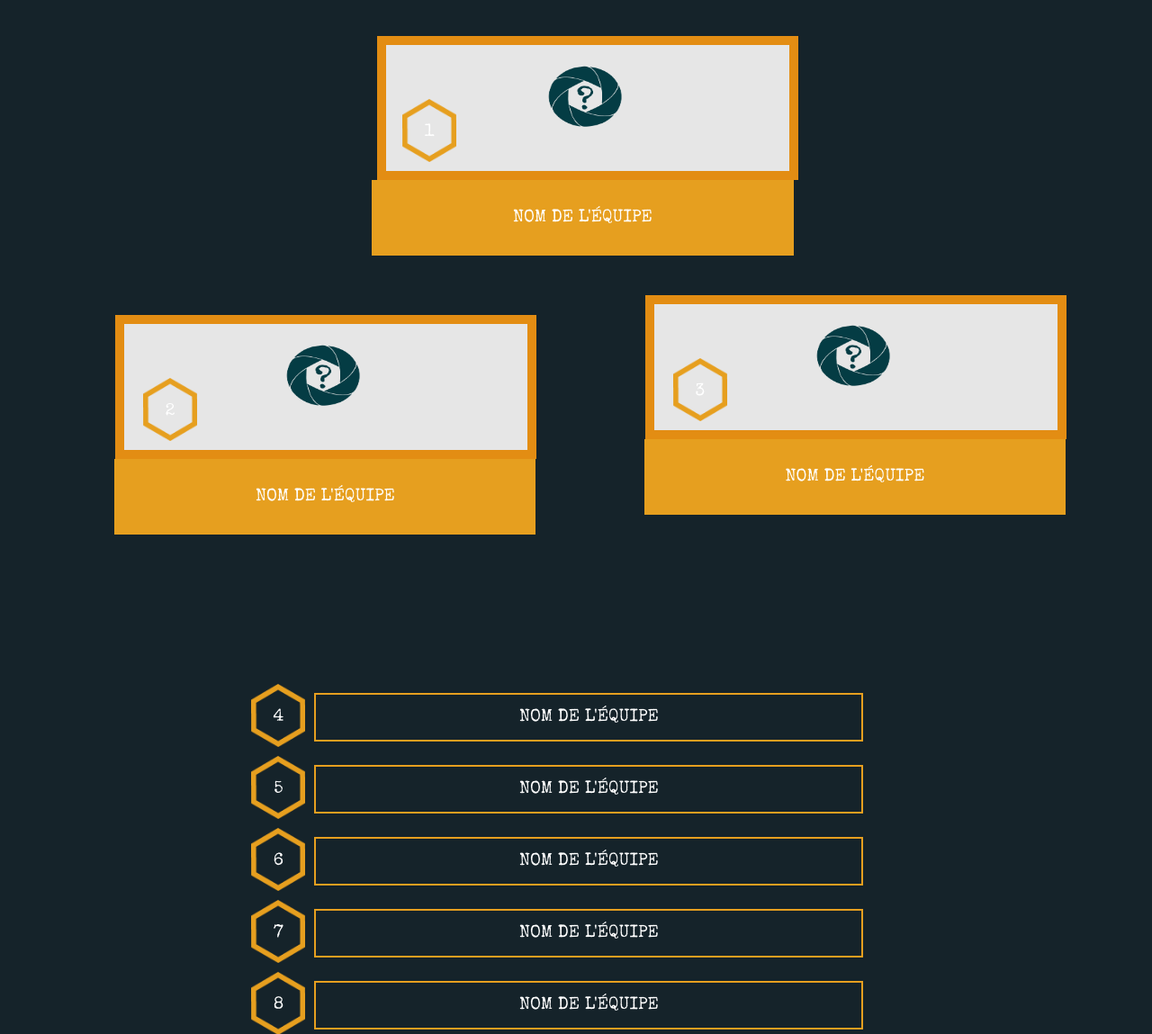
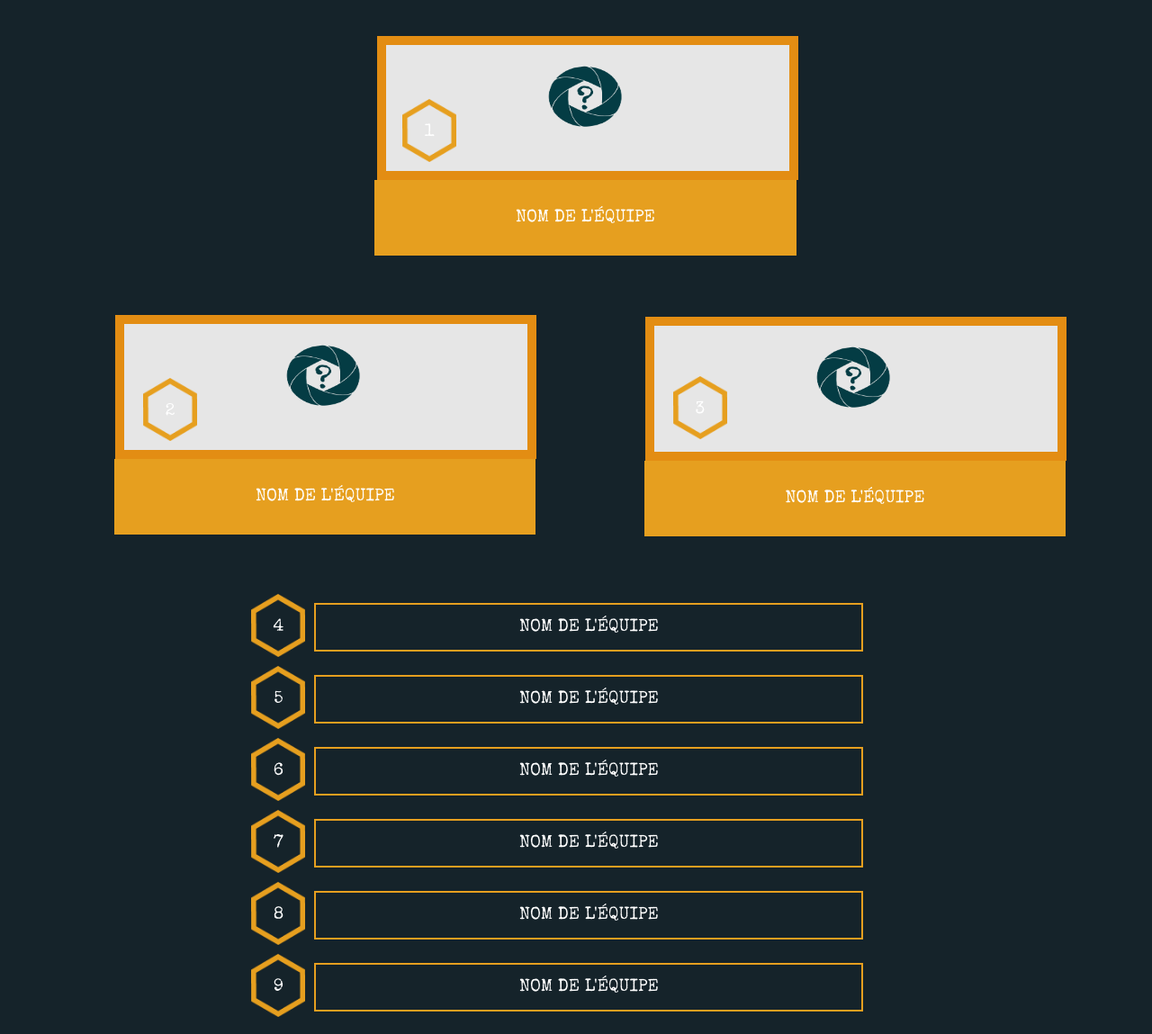
Before and after one commit to les50heures/les50heures, a PHP site: template templates/classement.html.twig in a window 1280 px wide. Shown: the part 229-1378 px from the top of the page at 90% size. Run offline with PHP 8.4, Linux system fonts and the light colour scheme; the template is opened without the code that fills it, so the values that code supplies are empty; some libraries are stand-ins or nearby versions.

Commit message:
page classement
modif responsive

```diff
--- a/css/responsive.css
+++ b/css/responsive.css
@@ -388,7 +388,7 @@ Responsive  - format tablette
     .depot .supperpose_titre_depot { left: 45%; }
     .equipe_classement {  margin-bottom: 15px;  }
 
-    #haut-tableau { height: 700px; }
+    #haut-tableau { height: 540px; }
     #equipe-haut, #equipe-haut2, #equipe-haut3 { display: block; }
     #equipe-haut, #equipe-haut2, #equipe-haut3 {  height: 120px;  }
     #equipe-haut2 {
@@ -692,7 +692,7 @@ Responsive  - format intermediaire (tablette/ecran)
         margin-left: 3%;
     }
 
-    #haut-tableau { height: 700px; }
+    #haut-tableau { height: 600px; }
     #equipe-haut, #equipe-haut2, #equipe-haut3 { display: block; }
     #equipe-haut, #equipe-haut2, #equipe-haut3 {  height: 140px;  }
     #equipe-haut2 {
@@ -703,7 +703,7 @@ Responsive  - format intermediaire (tablette/ecran)
     }
     #equipe-haut3 {
         left: 56%;
-        top: -252px;
+        top: -228px;
         position: relative;
         z-index: 1;
     }
@@ -715,7 +715,7 @@ Responsive  - format intermediaire (tablette/ecran)
         padding-top: 30px;
         padding-bottom: 30px;
         position: relative;
-        left: 28px;
+        left: 31px;
         z-index: 3;
     }
     #haut-tableau #deuxieme .haut_classement {
@@ -723,7 +723,7 @@ Responsive  - format intermediaire (tablette/ecran)
         top: 40px;
     }
     #haut-tableau #troisieme .haut_classement {
-        top: -252px;
+        top: -228px;
         left: 28.7%;
     }
 
@@ -742,7 +742,7 @@ Responsive  - format intermediaire (tablette/ecran)
     #troisieme.equipe_classement .premier-hexagone {
         position: absolute;
         left: 63.5%;
-        margin-top: -342px;
+        margin-top: -322px;
         z-index: 4;
     }
 
```
